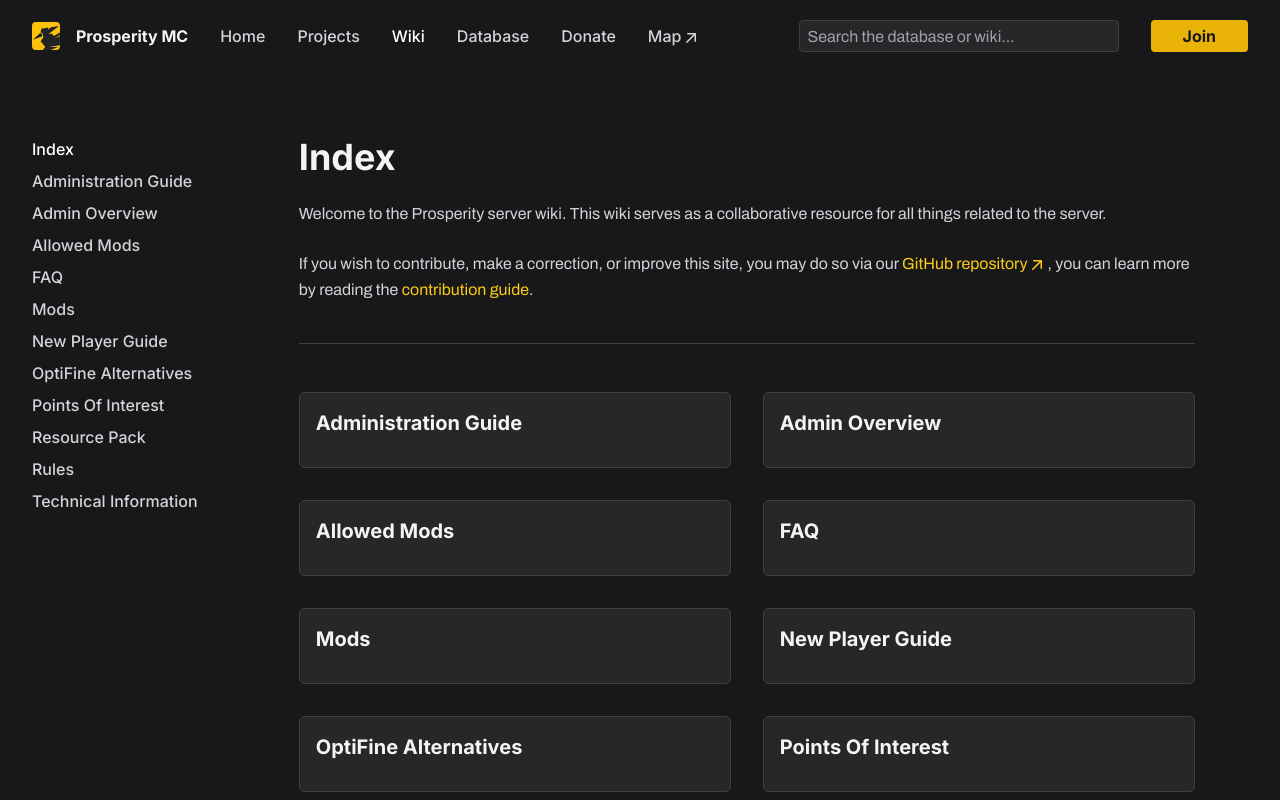
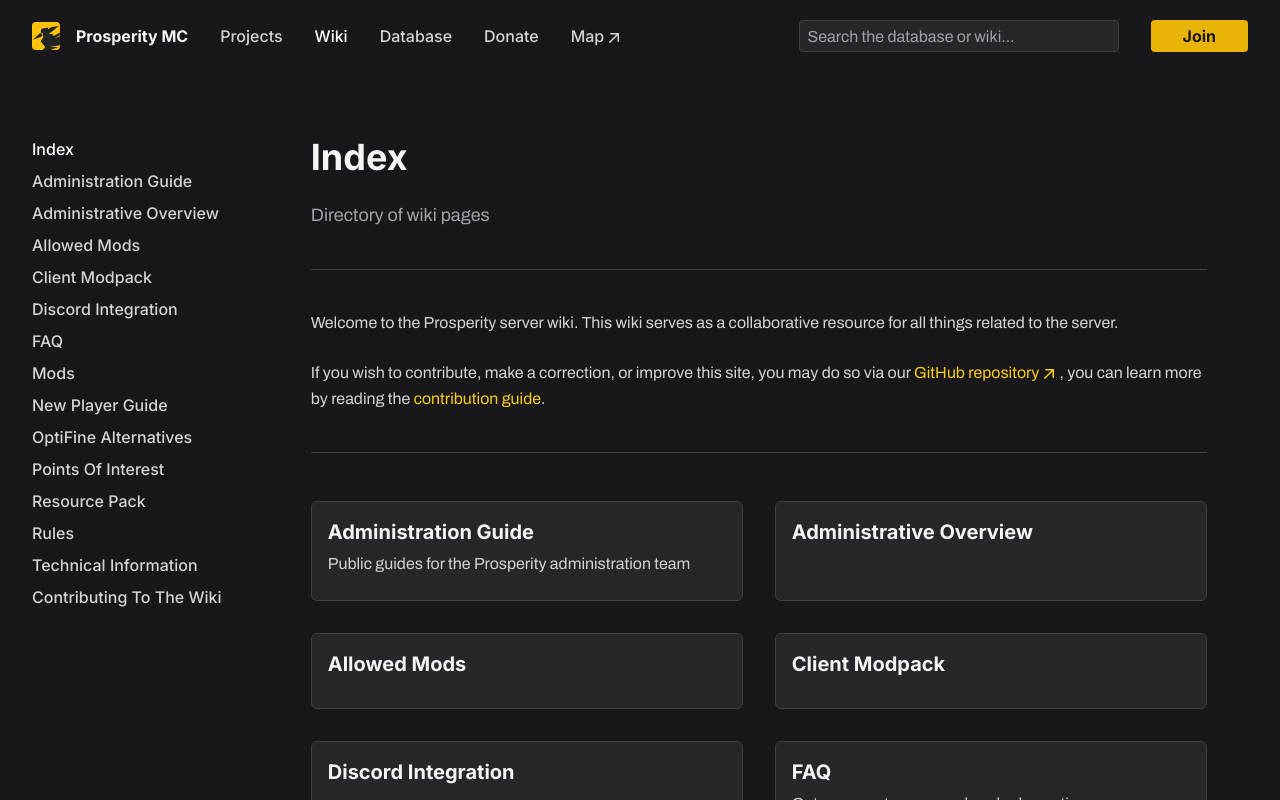
Before and after one commit to ProsperityMC/Prosperity-Website, a Next.js app: page /wiki in a window 1280 px wide. Shown: the top 800 px of the page. Built offline with nearby package versions, Linux system fonts and the light colour scheme.

Commit message:
improve: Improve wiki metadata and index page

```diff
--- a/components/Footer.tsx
+++ b/components/Footer.tsx
@@ -39,7 +39,7 @@ export default function Footer() {
 
 	return (
 		<nav className="w-full select-none py-20 mt-16 text-sm">
-			<div className="content-width flex justify-between">
+			<div className="content-width flex justify-between gap-16">
 				<div className="flex flex-col gap-4">
 					<A href={"/"} className="items-center inline-flex overflow-hidden font-bold font-header">
 						<Image className="inline-block w-7 h-7 mr-4 rounded" src={logo} alt="" />
--- a/components/Menu.tsx
+++ b/components/Menu.tsx
@@ -8,7 +8,7 @@ import SearchWindow from "./SearchWindow";
 
 export default function Menu() {
 	const links: { href: string; text: string; loose?: boolean }[] = [
-		{ href: "/", text: "Home" },
+		// { href: "/", text: "Home" },
 		{ href: "/projects", text: "Projects" },
 		{ href: "/wiki", text: "Wiki", loose: true },
 		{ href: "/database", text: "Database" },
--- a/pages/wiki/index.tsx
+++ b/pages/wiki/index.tsx
@@ -4,6 +4,7 @@ import A from "@components/A";
 import { wikiPageDataGetAll } from "@lib/wiki";
 import WikiMenu from "@components/WikiMenu";
 import Index from "@wiki/index.mdx";
+import Head from "next/head";
 
 export async function getStaticProps() {
 	const data = await wikiPageDataGetAll();
@@ -14,10 +15,18 @@ export async function getStaticProps() {
 export default function Wiki({ data }: InferGetStaticPropsType<typeof getStaticProps>) {
 	return (
 		<div className="flex gap-8">
+			<Head>
+				<title>Wiki Index</title>
+				<meta name="description" content="Directory of wiki pages" />
+			</Head>
 			<WikiMenu pages={data} baseUrl="/wiki" />
 			<div className="flex flex-col gap-8 max-w-4xl mx-auto">
 				<article className="markdown">
-					<header className="text-4xl">Index</header>
+					<section className="markdown">
+						<header className="text-4xl">Index</header>
+						<p className="text-lg text-zinc-400">Directory of wiki pages</p>
+					</section>
+					<hr />
 					<Index />
 					<hr />
 				</article>
@@ -29,9 +38,7 @@ export default function Wiki({ data }: InferGetStaticPropsType<typeof getStaticP
 								href={`/wiki/${page.slug}`}
 								className="pb-6 rounded-md duration-150 focus:border-yellow-500 bg-zinc-800 p-4 border border-zinc-700">
 								<header className="text-xl mb-1.5">{page.meta?.title || page.slug}</header>
-								<p>
-									{page.meta?.short || ""}
-								</p>
+								<p>{page.meta?.short || ""}</p>
 							</A>
 						))}
 				</div>
--- a/wiki/admin-guide.mdx
+++ b/wiki/admin-guide.mdx
@@ -1,8 +1,11 @@
 export const meta = {
-	title: "Administration Guide"
+	title: "Administration Guide",
+	short: "Public guides for the Prosperity administration team"
 };
 
 This document intends to serve as a guide to Prosperity's moderation policy, and includes some examples of punishments to help inform your actions. The intention of moderation on Prosperity is to keep the community clean and friendly, and not to allow bad actors and toxicity to take root.
+
+---
 
 ## Moderation Policy
 
--- a/wiki/admin-overview.mdx
+++ b/wiki/admin-overview.mdx
@@ -1,5 +1,6 @@
 export const meta = {
-	title: "Admin Overview"
+	title: "Administrative Overview",
+   short: ""
 };
 
 Welcome to the Prosperity staff team. This document intends to serve as an introduction to our ideas on administration and your expected behavior as a staff member. As a staff member you are given a great deal of trust and the ability to have a lasting impact on the server, so please read and consider this carefully, and feel free to ask questions.
--- /dev/null
+++ b/wiki/client-modpack.mdx
@@ -0,0 +1,3 @@
+export const meta = {
+    title: "Client Modpack"
+};
--- /dev/null
+++ b/wiki/discord-integration.mdx
@@ -0,0 +1,4 @@
+export const meta = {
+    title: "Discord Integration",
+    description: ""
+};
--- a/wiki/faq.mdx
+++ b/wiki/faq.mdx
@@ -1,12 +1,13 @@
 export const meta = {
-	title: "FAQ"
+	title: "FAQ",
+	short: "Get answers to commonly asked questions"
 };
 
 Common questions about the server will be answered here.
 
 ---
 
-# World
+## World
 
 **Why aren't hostile mobs spawning?**
 
--- a/wiki/rules.mdx
+++ b/wiki/rules.mdx
@@ -1,6 +1,8 @@
 export const meta = {
 	title: "Rules"
 };
+
+
 
 This is not a comprehensive list of rules, and the specifics of enforcement are left up to the judgment of staff. There are no loopholes. That being said, this server is not very strict and we are happy to clarify things if needed.
 
@@ -8,29 +10,29 @@ Please be aware they you are free to use any technical mechanics that you wish,
 
 ---
 
-# Chat rules
+## Chat rules
 
 These rules apply to Discord, in-game chat, and voice chat.
 
-## 1. Treat others with respect
+### 1. Treat others with respect
 
 You are expected to treat other members of the server with respect and maturity. Insulting or discriminating against people because of their identity, age, nationality, etc. is not allowed under any circumstances. While friendly banter is allowed and good, it should be kept in check.
 
-## 2. Do not post personal information
+### 2. Do not post personal information
 
 Do not under any circumstances post the personal information of others. This includes locations, addresses, IPs, ages, etc.
 
-## 3. Avoid discussion of sensitive topics
+### 3. Avoid discussion of sensitive topics
 
 Please try avoid discussion of sensitive topics, specifically current events regarding wars and politics.
 
 While we understand that these topics are important, this isn't the best place to have a constructive discussion about them.
 
-## 4. Do not post offensive or NSFW content
+### 4. Do not post offensive or NSFW content
 
 Do not post any content that is includes NSFW content (sexually explicit, gore, etc.) or content intentionally designed to be offensive. We also ask that you do not use excessive vulgar language or profanity, and specifically ask that you avoid using slurs or racially charged language.
 
-## 5. Keep chat clean
+### 5. Keep chat clean
 
 Do not spam emoji, bot commands, mentions, etc. Please try to use the chat channels appropriately.
 
--- a/wiki/technical-info.mdx
+++ b/wiki/technical-info.mdx
@@ -4,7 +4,7 @@ export const meta = {
 
 Server hardware specs and technical information. Please note that the seed was generated in 1.17.1 originally, and later upgraded to 1.18.1, then 1.19.2, so some generation features may be different.
 
-# Software
+## Software
 
 - **Game version** 1.19.2
 - **JDK version** Adoptium Java 17
--- /dev/null
+++ b/wiki/wiki-contribution.mdx
@@ -0,0 +1,4 @@
+export const meta = {
+    title: "Contributing To The Wiki",
+    short: "Learn how to contribute to the wiki"
+};
```
